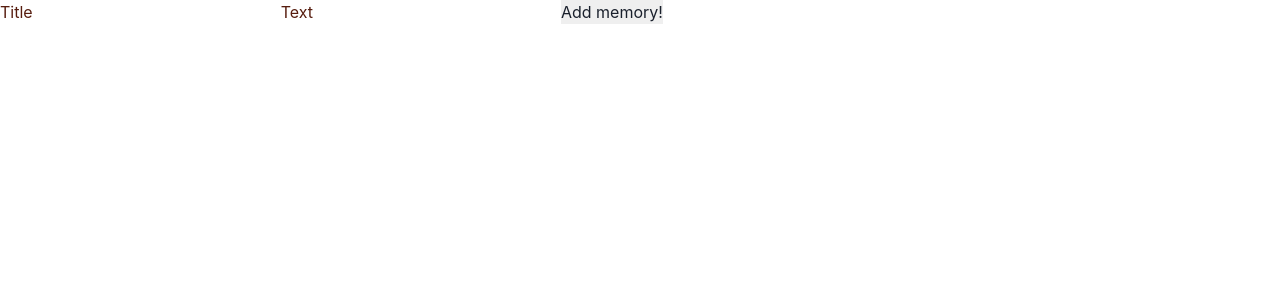
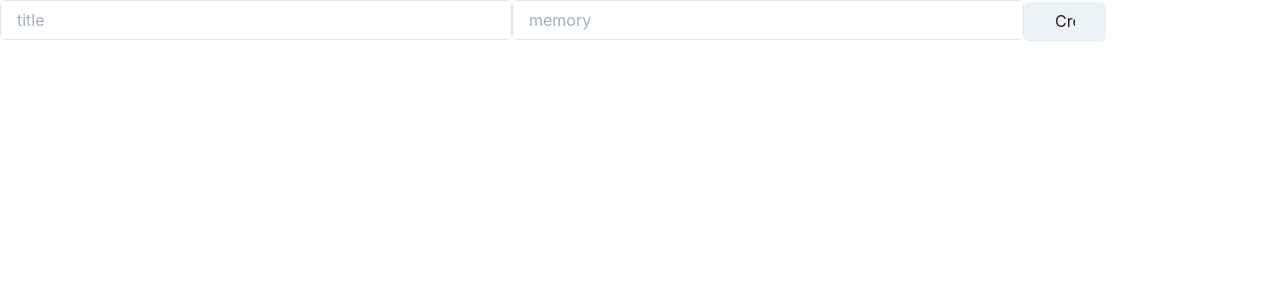
Before and after one commit to AliceXix/Memoriez, a React (Create React App) app in the folder client/: page /add-memory/1 in a window 1280 px wide. Shown: the top 300 px of the page. Built offline with nearby package versions, Linux system fonts and the light colour scheme.

Commit message:
implement chakra ui

```diff
--- a/client/src/components/AddMemoryForm.tsx
+++ b/client/src/components/AddMemoryForm.tsx
@@ -1,5 +1,7 @@
 import * as React from "react";
 import { useParams } from "react-router-dom";
+
+import { Input, Button } from "@chakra-ui/react";
 
 export default function AddMemoryForm() {
   const [title, setTitle] = React.useState("");
@@ -31,19 +33,23 @@ export default function AddMemoryForm() {
           await addMemory(id, userInput);
         }}
       >
-        <label htmlFor="title">Title</label>
-        <input
+        <label htmlFor="title"></label>
+        <Input
           id="title"
           type={"text"}
+          placeholder="title"
           onChange={(e) => setTitle(e.target.value)}
-        ></input>
-        <label htmlFor="text">Text</label>
-        <input
+        ></Input>
+        <label htmlFor="text"></label>
+        <Input
           id="text"
           type={"text"}
+          placeholder="memory"
           onChange={(e) => setText(e.target.value)}
-        ></input>
-        <input type={"submit"} value={"Add memory!"}></input>
+        ></Input>
+        <Button>
+          <input type={"submit"} value={"Create"}></input>
+        </Button>
       </form>
     </>
   );
```
